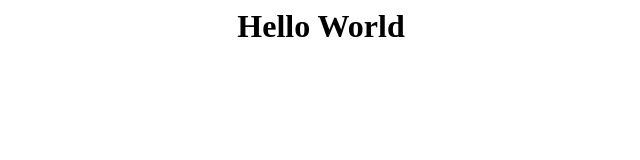
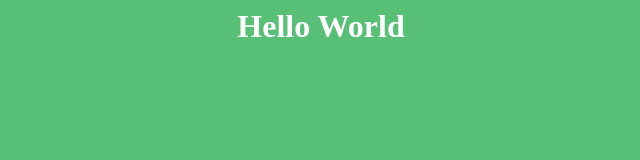
Before and after one commit to Emerichenon/hello, a plain HTML site: page index.html in a window 1280 px wide. Shown: the whole page, without its empty margins (319-959 px from the left). Drawn offline with Linux system fonts and the light colour scheme.

Commit message:
Green background and white text

```diff
--- a/index.html
+++ b/index.html
@@ -7,6 +7,11 @@
 		h1 {
 			text-align: center;
 		}
+
+		body {
+			background-color: RGBA(88, 191, 118, 1.00);
+			color: white;
+		}
 	</style>
 
 	<body>
```
